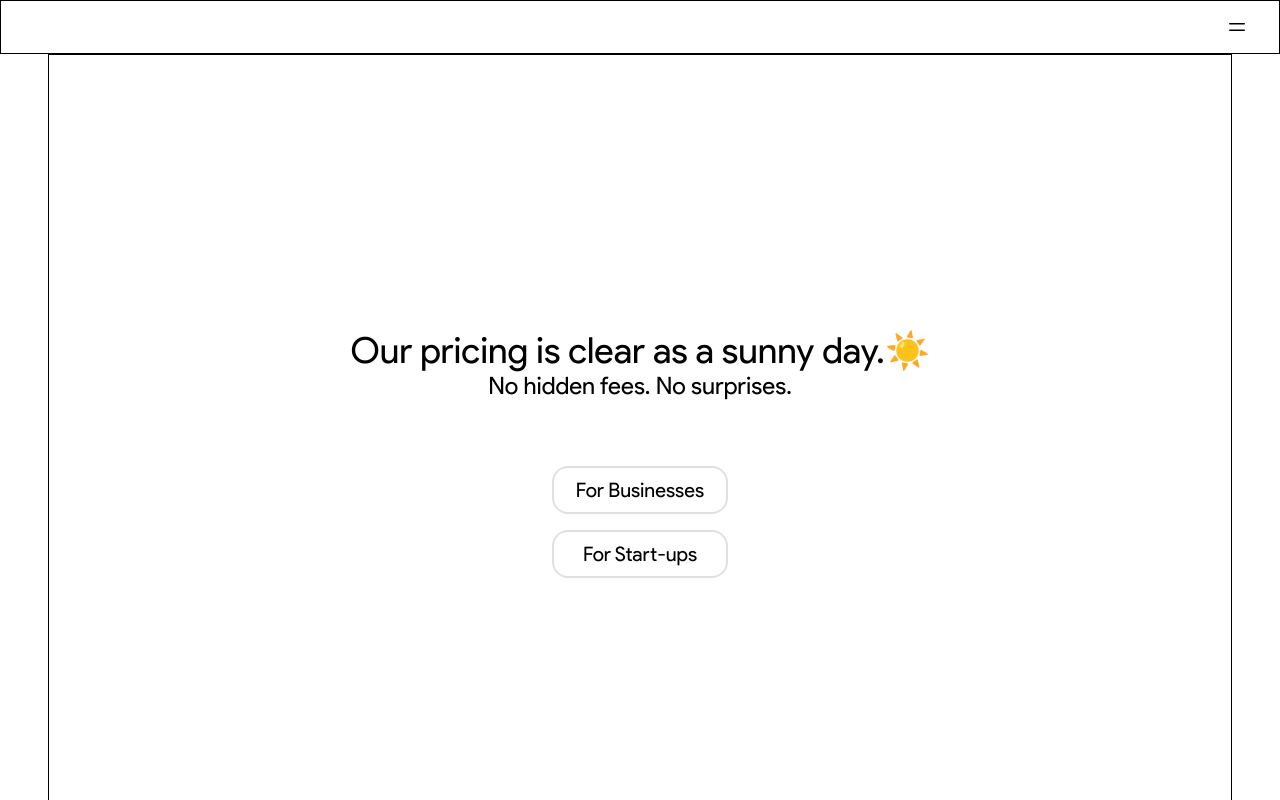
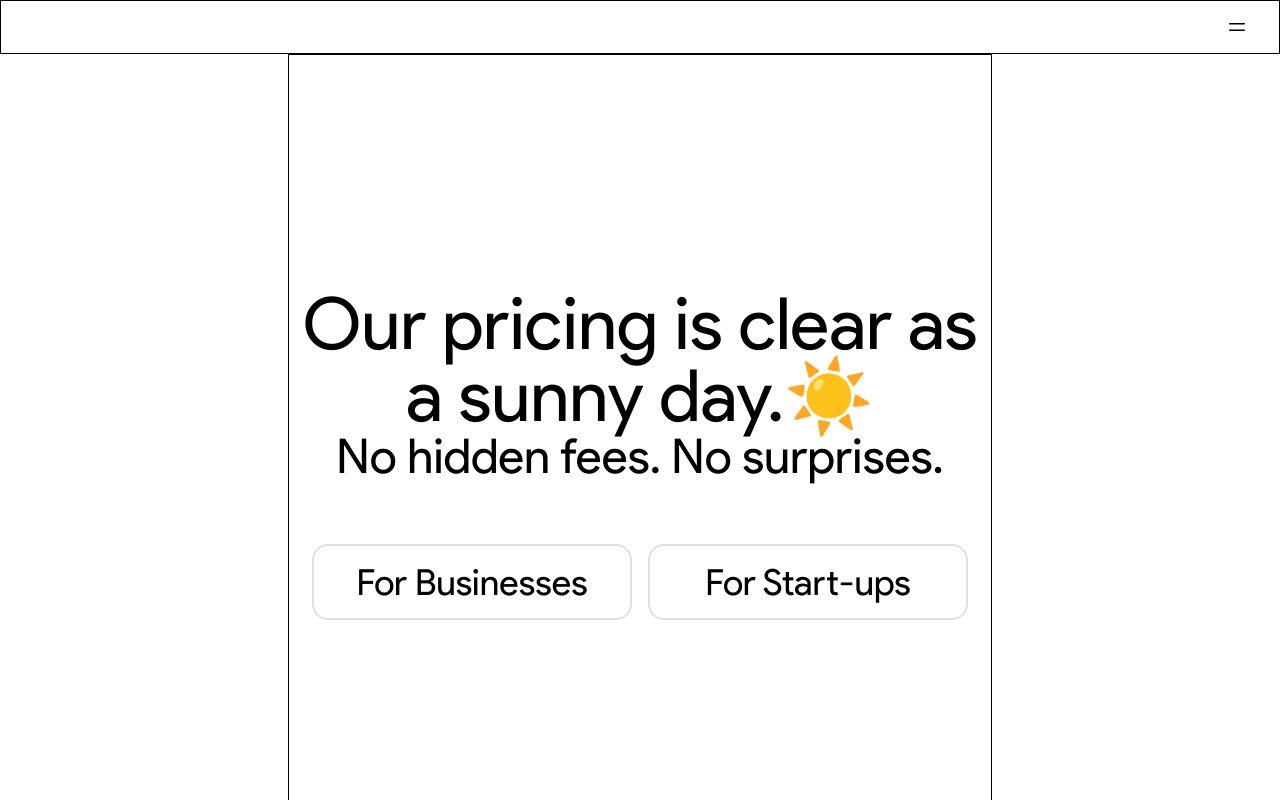
Before and after one commit to ManupaDev/curve, a Next.js app: page /pricing in a window 1280 px wide. Shown: the top 800 px of the page. Built offline with nearby package versions, Linux system fonts and the light colour scheme.

Commit message:
feat:pricing hero on xl

```diff
--- a/app/pricing/components/hero.tsx
+++ b/app/pricing/components/hero.tsx
@@ -1,15 +1,21 @@
 function Hero() {
   return (
-    <div className="min-h-screen flex flex-col justify-center border border-black">
+    <div className="flex min-h-screen flex-col justify-center border border-black">
       <div>
-        <h1 className="  text-4xl text-center">Our pricing is clear as a sunny day.☀️</h1>
-        <h1 className="text-center text-2xl font-normal  ">No hidden fees. No surprises.</h1>
+        <h1 className="text-center text-4xl xl:text-7xl">Our pricing is clear as a sunny day.☀️</h1>
+        <h1 className="text-center text-2xl font-normal xl:text-5xl">No hidden fees. No surprises.</h1>
       </div>
-      <div className="mt-16 flex flex-col items-center">
-        <button type="button" className="  button-border-1 w-44 text-xl rounded-2xl px-4 py-2">
+      <div className="mt-16 flex flex-col items-center border-black xl:flex-row xl:items-center xl:justify-center xl:gap-x-4 ">
+        <button
+          type="button"
+          className="  button-border-1 w-44 rounded-2xl  px-4 py-2 text-xl  xl:w-80 xl:px-8 xl:py-4 xl:text-4xl"
+        >
           For Businesses
         </button>
-        <button type="button" className="  button-border-1 w-44 text-xl mt-4 rounded-2xl px-4 py-2">
+        <button
+          type="button"
+          className="  button-border-1 mt-4 w-44 rounded-2xl px-4 py-2 text-xl xl:mt-0 xl:w-80 xl:px-8 xl:py-4 xl:text-4xl"
+        >
           For Start-ups
         </button>
       </div>
--- a/app/pricing/page.tsx
+++ b/app/pricing/page.tsx
@@ -4,7 +4,7 @@ import ForStartups from "./components/for-startups";
 
 function Pricing() {
   return (
-    <div className="px-12 font-sans">
+    <div className="px-12 xl:px-72 font-sans">
       <Hero />
       <ForBusinesses />
       <ForStartups />
--- a/package.json
+++ b/package.json
@@ -26,6 +26,8 @@
   "devDependencies": {
     "autoprefixer": "^10.4.13",
     "postcss": "^8.4.21",
+    "prettier": "^2.8.4",
+    "prettier-plugin-tailwindcss": "^0.2.2",
     "tailwindcss": "^3.2.4"
   }
 }
```
Also changed, not shown: 1 other file (tests, documents, lock files or other folders).
